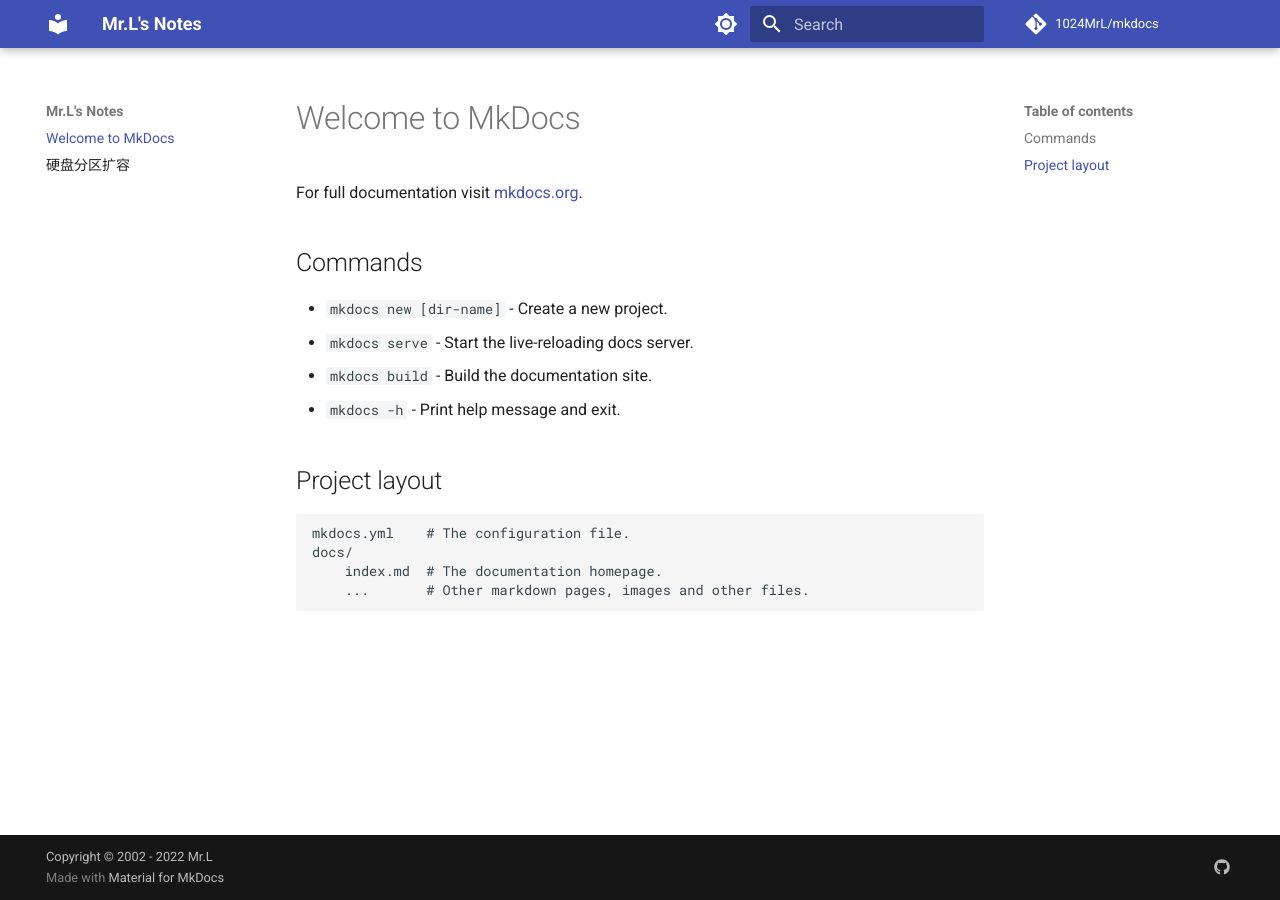
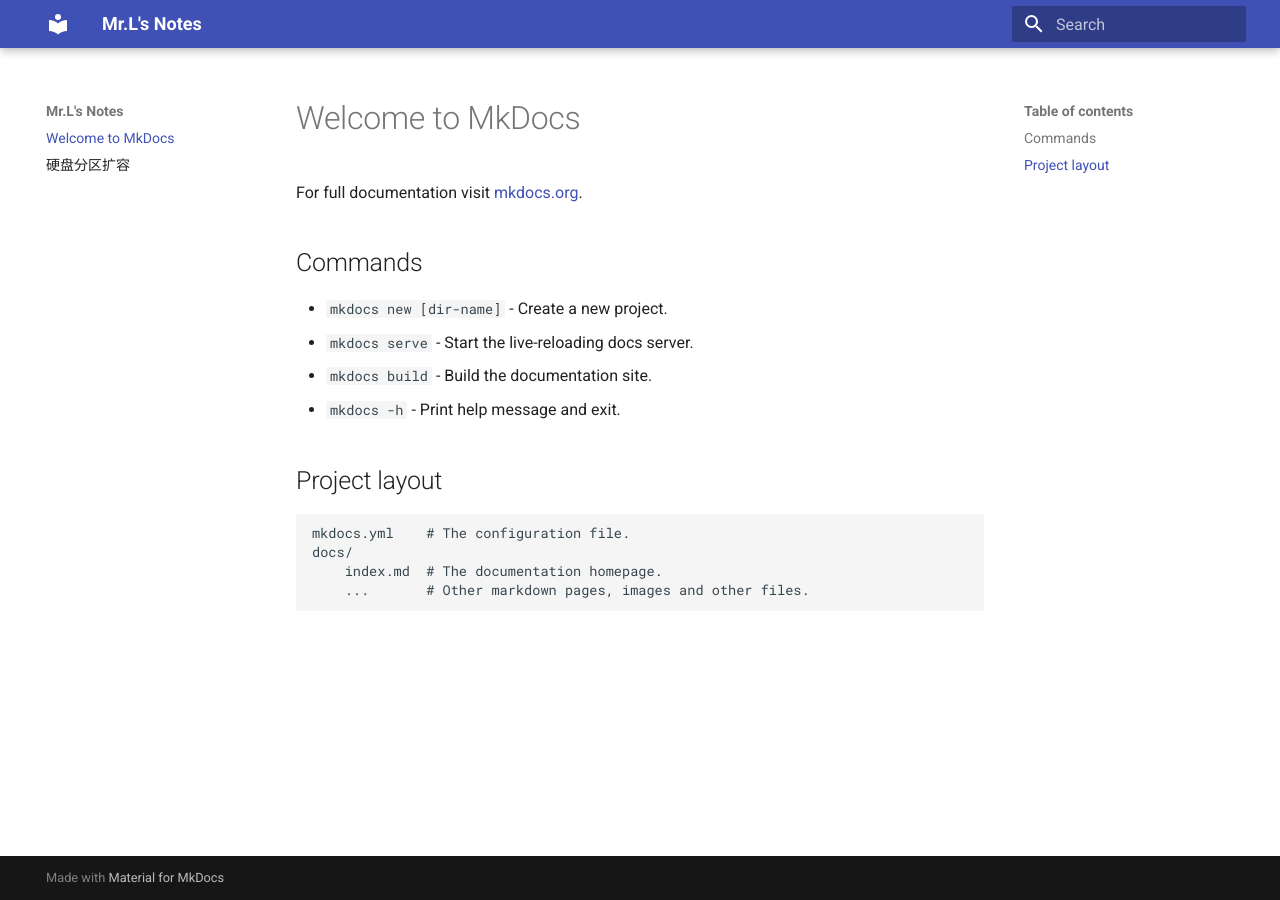
Before and after one commit to 1024MrL/mkdocs, an MkDocs documentation site: the page built from docs/index.md, in a window 1280 px wide. Built offline with MkDocs 1.6.1 and Material for MkDocs 9.7.7, drawn with Linux system fonts in a browser that asks for light colours; comment, search, counter and statistics services are not loaded.

Commit message:
Changes to be committed:

```diff
--- a/mkdocs.yml
+++ b/mkdocs.yml
@@ -1,48 +1,4 @@
-# 网站名称
 site_name: Mr.L's Notes
 
-# 界面主题
 theme:
-
-  # 主题名字
   name: material
-
-  custom_dir: overrides
-
-  # 调色盘
-  palette:
-
-    # Palette toggle for light mode 日间模式按钮
-    - media: "(prefers-color-scheme: light)"
-      scheme: default
-      toggle:
-        icon: material/brightness-7
-        name: Switch to dark mode
-
-    # Palette toggle for dark mode 夜间模式按钮
-    - media: "(prefers-color-scheme: dark)"
-      scheme: slate
-      toggle:
-        icon: material/brightness-4
-        name: Switch to system preference
-
-      # 用于标题、侧边栏、文本链接和其他几个组件。
-      primary: cyan
-
-      # 强调色，例如悬停的链接、按钮和滚动条。
-      accent: deep purple
-
-# 生成 GitHub 仓库卡片
-repo_url: https://github.com/1024MrL/mkdocs
-
-# 仓库名称
-repo_name: 1024MrL/mkdocs
-
-# 设置页脚
-extra:
-  social:
-    - icon: fontawesome/brands/github
-      link: https://github.com/1024MrL/
-
-# 版权声明
-copyright: Copyright &copy; 2002 - 2022 Mr.L
```
